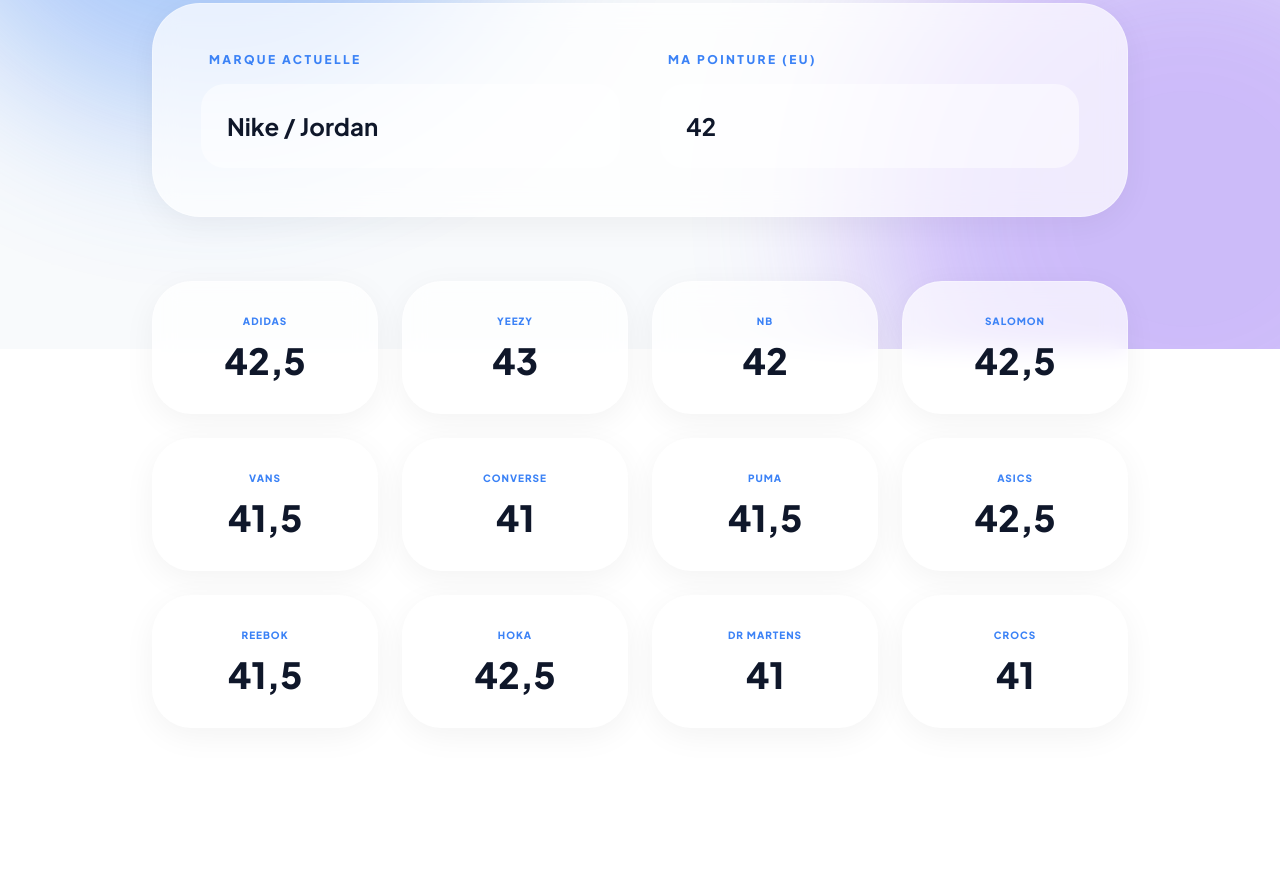
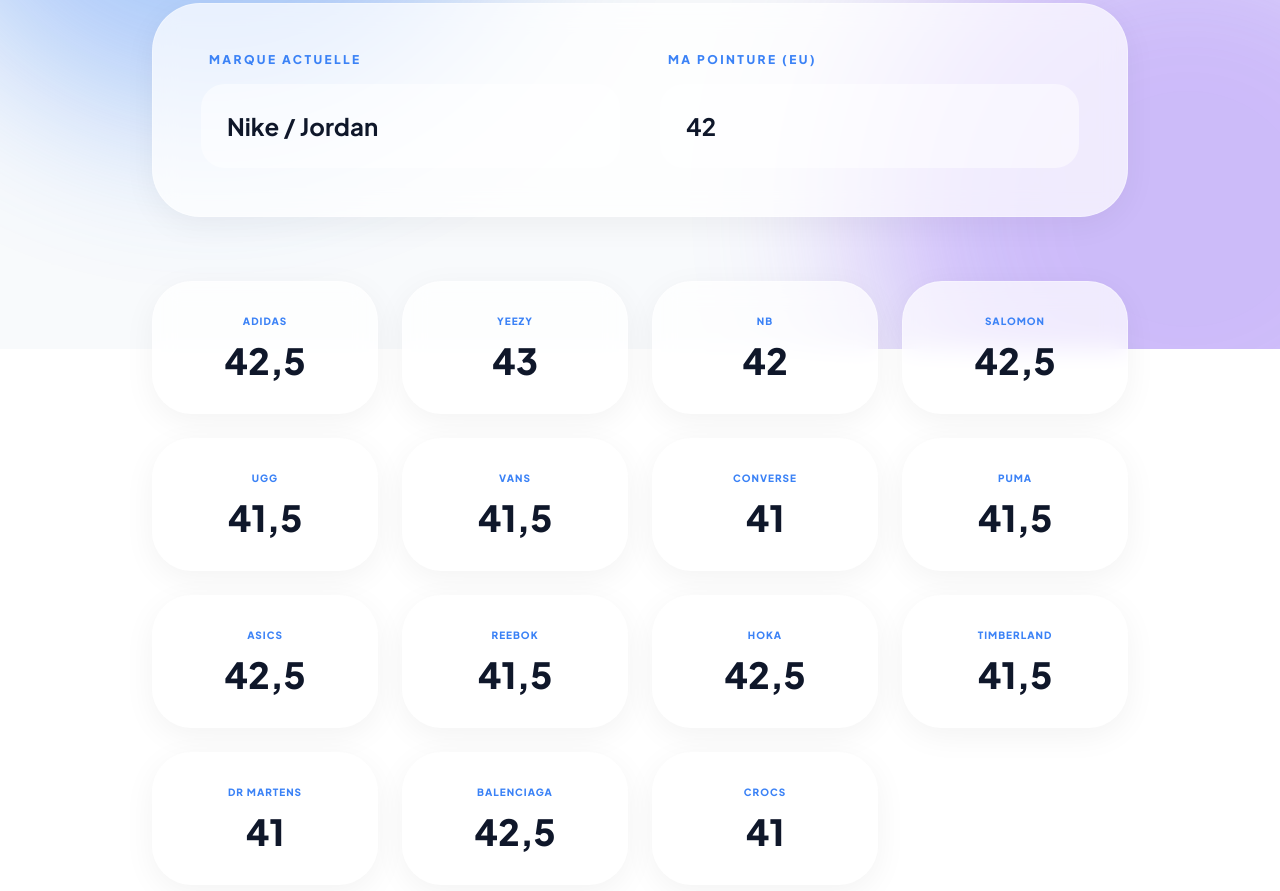
Before and after one commit to J-cour/SHOESFIT, a plain HTML site: page index.html in a window 1280 px wide. Shown: the part 451-1342 px from the top of the page. Before the commit the page ends 1219 px from the top, so only its background shows below. Drawn offline with nearby package versions, Linux system fonts and the light colour scheme.

Commit message:
Update index.html

```diff
--- a/index.html
+++ b/index.html
@@ -111,13 +111,16 @@
                             <option value="yeezy">Yeezy</option>
                             <option value="nb">New Balance</option>
                             <option value="salomon">Salomon</option>
+                            <option value="ugg">UGG</option>
                             <option value="vans">Vans</option>
                             <option value="converse">Converse</option>
                             <option value="puma">Puma</option>
                             <option value="asics">Asics</option>
                             <option value="reebok">Reebok</option>
                             <option value="hoka">Hoka</option>
+                            <option value="timberland">Timberland</option>
                             <option value="dr_martens">Dr. Martens</option>
+                            <option value="balenciaga">Balenciaga</option>
                             <option value="crocs">Crocs</option>
                         </select>
                     </div>
@@ -152,12 +155,23 @@
         }
         themeToggle.addEventListener('click', () => updateTheme(!html.classList.contains('dark')));
 
-        // SIZING LOGIC
+        // SIZING LOGIC (Offsets par rapport à Nike)
         const brands = {
-            "nike": { offset: 0 }, "adidas": { offset: 0.5 }, "yeezy": { offset: 1.0 },
-            "nb": { offset: 0 }, "salomon": { offset: 0.5 }, "vans": { offset: -0.5 },
-            "converse": { offset: -1.0 }, "puma": { offset: -0.5 }, "asics": { offset: 0.5 },
-            "reebok": { offset: -0.5 }, "hoka": { offset: 0.5 }, "dr_martens": { offset: -1.0 },
+            "nike": { offset: 0 },
+            "adidas": { offset: 0.5 },
+            "yeezy": { offset: 1.0 },
+            "nb": { offset: 0 },
+            "salomon": { offset: 0.5 },
+            "ugg": { offset: -0.5 }, // UGG taille un peu grand
+            "vans": { offset: -0.5 },
+            "converse": { offset: -1.0 },
+            "puma": { offset: -0.5 },
+            "asics": { offset: 0.5 },
+            "reebok": { offset: -0.5 },
+            "hoka": { offset: 0.5 },
+            "timberland": { offset: -0.5 },
+            "dr_martens": { offset: -1.0 },
+            "balenciaga": { offset: 0.5 },
             "crocs": { offset: -1.0 }
         };
 
```
